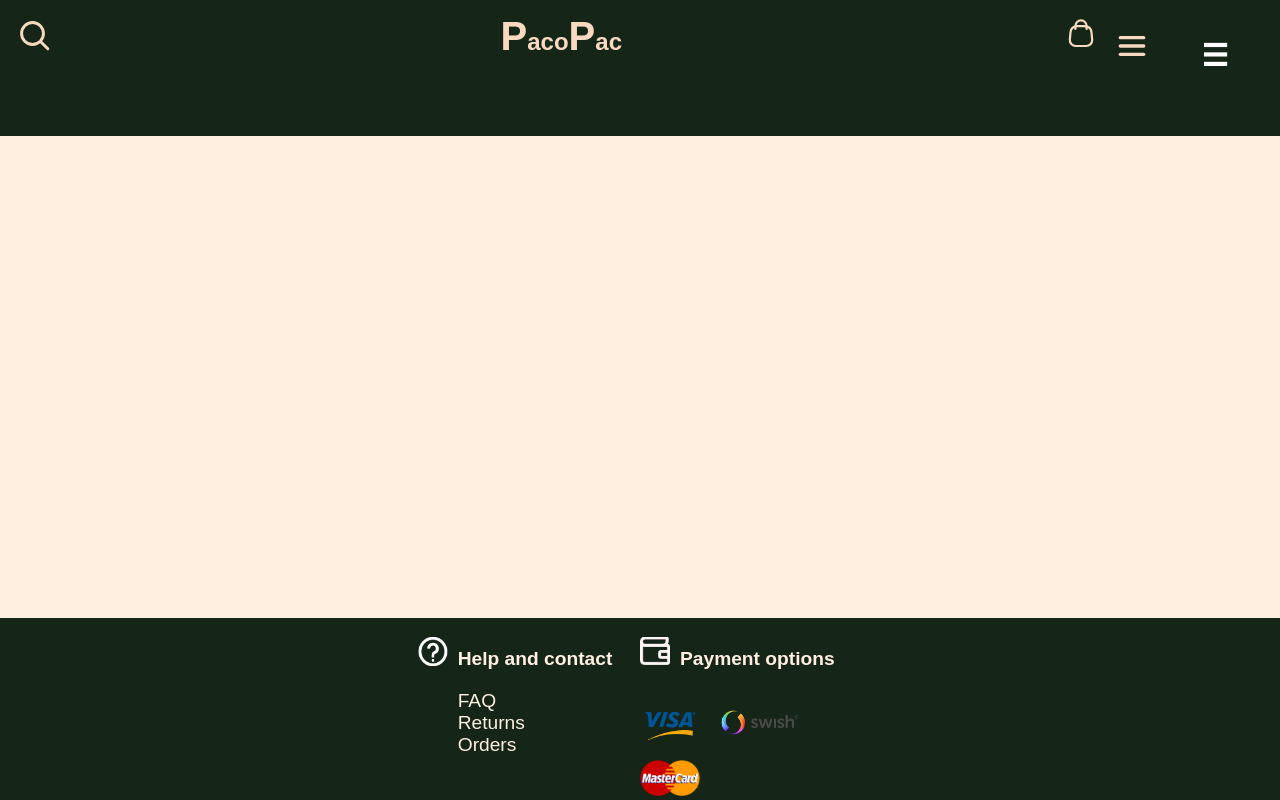
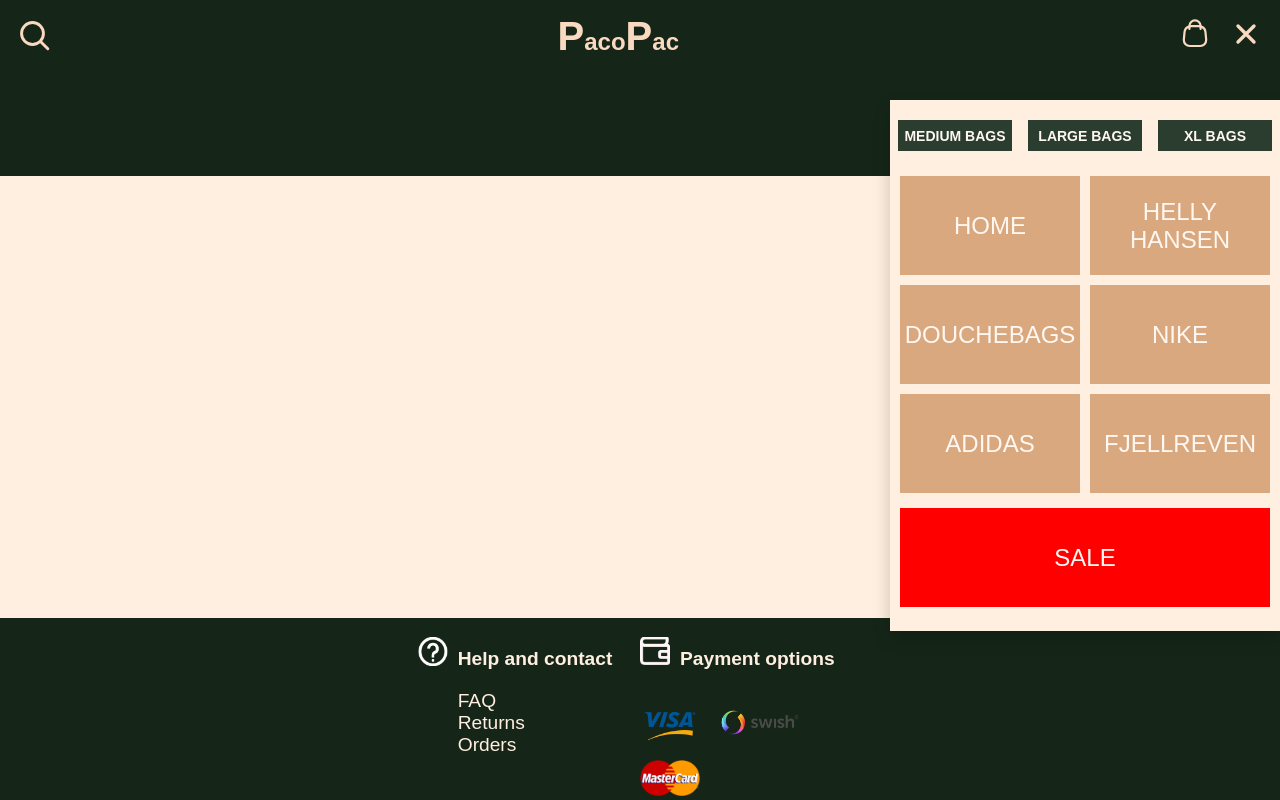
Before and after one commit to HannaLeinonen/Pacopac, a Vue app: page / in a window 1280 px wide. Both pictures are taken after a click on the button 1246 px from the left and 36 px from the top of the page. Built offline with nearby package versions, Linux system fonts and the light colour scheme; a web font is replaced by a local one.

Commit message:
Ticket #1 done

```diff
--- a/src/components/DropdownMenu.vue
+++ b/src/components/DropdownMenu.vue
@@ -1,8 +1,16 @@
 <template>
   <div class="dropdown">
-    <button class="dropdown-toggle" @click="toggleDropdown">
+    <!-- OnClick show DropDownMenu -->
+    <!-- <HamburgerMenu  class="dropdown-toggle" @click="toggleDropdown"/> -->
+<!-- Show HamburgerMenu always -->
+    <HamburgerMenu v-show="!isOpen" class="dropdown-toggle" @click="toggleDropdown"/>
+    <!-- Show CloseMenu when isOpen is true -->
+    <CloseMenu v-show="isOpen" class="dropdown-toggle" @click="toggleDropdown"/>
+
+    <!-- <button class="dropdown-toggle" @click="toggleDropdown">
       <span>&#9776;</span>
-    </button>
+    </button> -->
+
     <div class="dropdown-content" :class="{ open: isOpen }">
       <div class="categories">
         <button id="size-button">MEDIUM BAGS</button>
@@ -45,6 +53,8 @@
 </template>
 
 <script setup>
+import HamburgerMenu from './icons/HamburgerMenuIcon.vue';
+import CloseMenu from './icons/CloseMenuIcon.vue';
 import { ref } from 'vue'
 
 const isOpen = ref(false)
@@ -55,10 +65,6 @@
 </script>
 
 <style scoped>
-.dropdown {
-  position: relative;
-  display: inline-block;
-}
 
 .dropdown-content {
   display: none;
@@ -77,12 +83,6 @@
   right: 0;
 }
 .dropdown-toggle {
-  background-color: transparent;
-  color: white;
-  padding: 24px;
-  font-size: 30px;
-  border: none;
-  cursor: pointer;
   z-index: 2000;
   transition: ease 0.7s;
 }
--- a/src/components/NavBar.vue
+++ b/src/components/NavBar.vue
@@ -1,7 +1,7 @@
 <script setup>
 import ShoppingBagIcon from '@/components/icons/ShoppingBagIcon.vue'
-import HamburgerMenuIcon from  '@/components/icons/HamburgerMenuIcon.vue'
 import SearchIcon from '@/components/icons/SearchIcon.vue'
+import DropdownMenu from '@/components/DropdownMenu.vue';
 </script>
 
 <template>
@@ -21,8 +21,8 @@
         <!-- RouterLink to ShoppingBag page -->
         <ShoppingBagIcon />
 
-        <!-- DropDown menu onClick -->
-        <HamburgerMenuIcon  />
+        <!-- DropDownMenu onClick -->
+        <DropdownMenu  />
 
       </div>
     </nav>
@@ -37,7 +37,7 @@
         display: flex;
         margin: 0 0 auto;
         padding: 0.5rem;
-        height: 15vh;
+        height: 20vh;
         background-color: var(--darkGreen);
     }
     /* Styling the letters P in brandName
@@ -56,6 +56,9 @@
 
     }
     .brandName h1 {
-        margin: 0;
+        margin: 0 auto;
+        width: fit-content;
     }
+
+
 </style>
--- /dev/null
+++ b/src/components/icons/CloseMenuIcon.vue
@@ -0,0 +1,34 @@
+<template>
+  <div class="closeMenuIcon">
+    <button>
+      <svg
+        width="48px"
+        height="48px"
+        viewBox="0 0 24 24"
+        fill="none"
+        xmlns="http://www.w3.org/2000/svg"
+      >
+        <g id="SVGRepo_bgCarrier" stroke-width="0"></g>
+        <g id="SVGRepo_tracerCarrier" stroke-linecap="round" stroke-linejoin="round"></g>
+        <g id="SVGRepo_iconCarrier">
+          <path
+            d="M16 8L8 16M8.00001 8L16 16"
+            stroke="#f9dac0"
+            stroke-width="1.6799999999999997"
+            stroke-linecap="round"
+            stroke-linejoin="round"
+          ></path>
+        </g>
+      </svg>
+    </button>
+  </div>
+</template>
+
+<style scoped>
+    button {
+        background-color: var(--darkGreen);
+        border: none;
+        cursor: pointer;
+        padding: 2px;
+    }
+</style>
--- a/src/components/icons/HamburgerMenuIcon.vue
+++ b/src/components/icons/HamburgerMenuIcon.vue
@@ -1,11 +1,7 @@
-<script setup>
-import DropdownMenu from '@/components/DropdownMenu.vue'
-</script>
-
 <template>
   <div class="menuIcon" >
     <!-- OnClick show DropDownMenu -->
-    <button @click="openMenu">
+    <button >
         <svg
       width="40px"
       height="40px"
@@ -57,14 +53,11 @@
       </g>
     </svg>
     </button>
-
-    <!-- DropDownMenu component -->
-    <DropdownMenu v-if="showMenu"/>
   </div>
 </template>
 
 <script>
-export default {
+/* export default {
     data() {
         return {
             showMenu: false
@@ -75,12 +68,13 @@
             this.showMenu = true
         }
     }
-}
+} */
 </script>
 
 <style scoped>
     button {
         background-color: var(--darkGreen);
         border: none;
+        cursor: pointer;
     }
 </style>
--- a/src/components/icons/SearchIcon.vue
+++ b/src/components/icons/SearchIcon.vue
@@ -41,7 +41,7 @@
     },
     methods: {
         openSearchBar() {
-            this.showSearchBar = true
+            this.showSearchBar = !this.showSearchBar
         }
     }
 }
@@ -55,5 +55,6 @@
 button {
   background-color: var(--darkGreen);
   border: none;
+  cursor: pointer;
 }
 </style>
--- a/src/components/icons/ShoppingBagIcon.vue
+++ b/src/components/icons/ShoppingBagIcon.vue
@@ -3,7 +3,7 @@
 </script>
 
 <template>
-    <RouterLink class="shoppingbagIcon" to="/">
+    <RouterLink class="shoppingbagIcon" to="/cart">
           <svg
             width="40px"
             height="40px"
```
